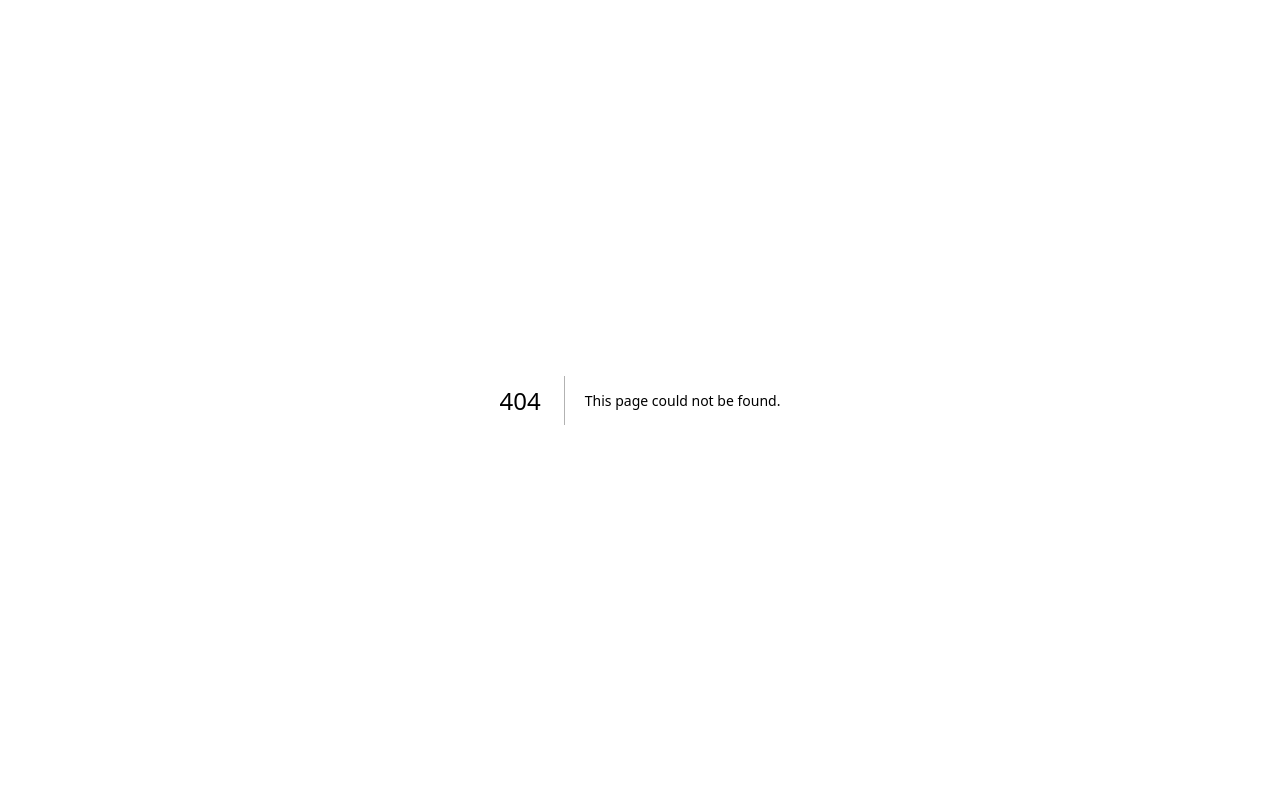
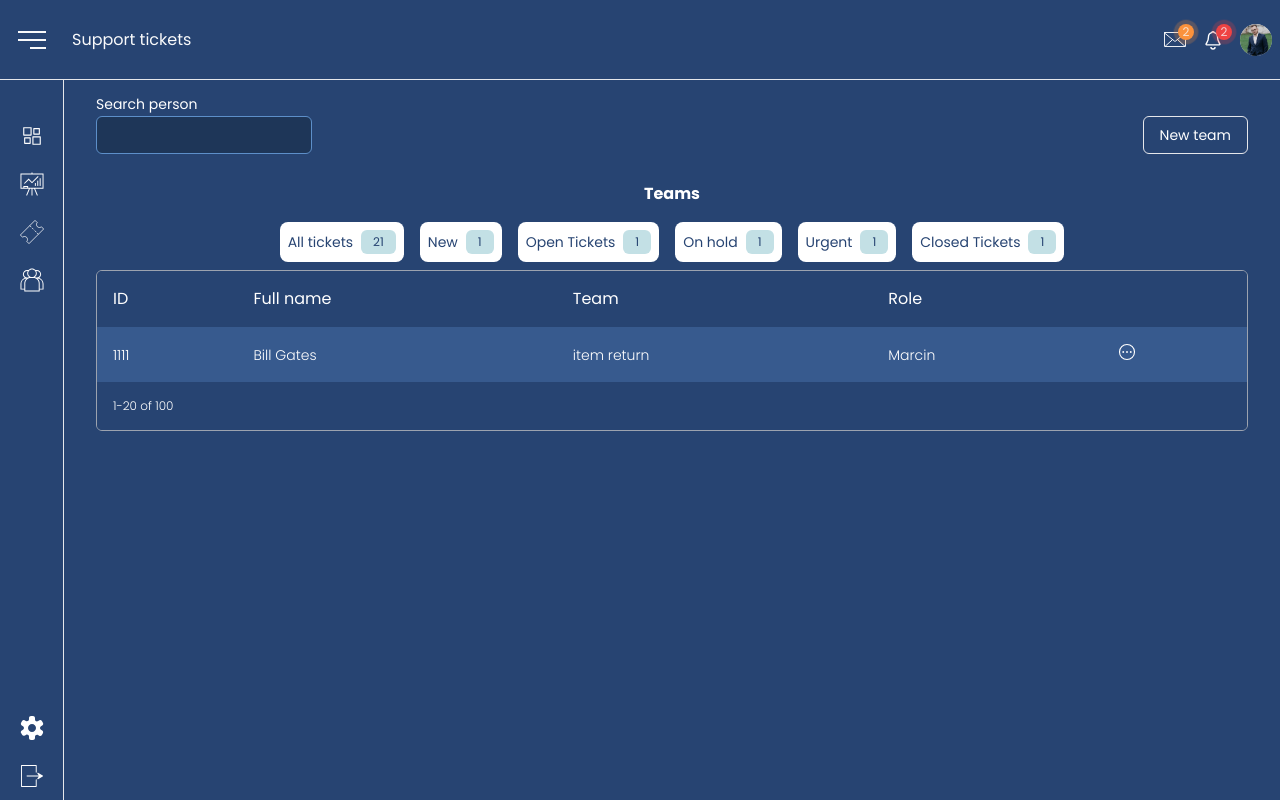
Before and after one commit to manawara/support-tikets-system, a Next.js app: page /dashboard/team in a window 1280 px wide. Before the commit this address had no page. Built offline with nearby package versions, Linux system fonts and the light colour scheme.

Commit message:
New page team and create functionality adding new person to the team

```diff
--- /dev/null
+++ b/actions/team.ts
@@ -0,0 +1,26 @@
+'use server'
+
+import { db } from '@/lib/db'
+import { z } from 'zod'
+import { schemaTeam } from '@/app/dashboard/team/schemaTeam'
+
+export const addNewTeam = async (values: z.infer<typeof schemaTeam>) => {
+  const validatedField = schemaTeam.safeParse(values)
+  console.log(validatedField)
+  if (!validatedField.success) {
+    return { error: 'Invalid field' }
+  }
+
+  try {
+    await db.team.create({
+      data: {
+        name: validatedField.data.name,
+      },
+    })
+    return {
+      success: 'Created successfully',
+    }
+  } catch (err) {
+    return { error: 'Something went wrong!' }
+  }
+}
--- /dev/null
+++ b/app/dashboard/team/page.tsx
@@ -0,0 +1,50 @@
+import React from 'react'
+import NavTicketList from '@/components/SidebarTicket/NavTicketList'
+import Input from '@/components/Input'
+import Table from '@/components/Table/Table'
+import NewTeam from '@/components/Team/NewTeam'
+const TeamPage = () => {
+  const data = [
+    {
+      fullName: 'Bill Gates',
+      team: 'item return',
+      role: 'Marcin',
+      id: 1111,
+    },
+  ]
+
+  const columns = [
+    { key: 'id', header: 'ID' },
+
+    { key: 'fullName', header: 'Full name' },
+    { key: 'team', header: 'Team' },
+    { key: 'role', header: 'Role' },
+    { key: 'action', header: '' },
+  ]
+  return (
+    <div className="flex flex-col px-8">
+      <div className="flex flex-col sm:flex-row sm:justify-between sm:items-center">
+        <div className="w-full max-w-[320px] sm:max-w-72 flex flex-col">
+          <Input label="Search person" />
+        </div>
+        <div className="max-w-30 mt-6">
+          <NewTeam />
+        </div>
+      </div>
+      <NavTicketList
+        title="Teams"
+        items={[
+          { name: 'All tickets', count: 21 },
+          { name: 'New', count: 1 },
+          { name: 'Open Tickets', count: 1 },
+          { name: 'On hold', count: 1 },
+          { name: 'Urgent', count: 1 },
+          { name: 'Closed Tickets', count: 1 },
+        ]}
+      />
+      <Table data={data} columns={columns} namePage="team" />
+    </div>
+  )
+}
+
+export default TeamPage
--- /dev/null
+++ b/app/dashboard/team/schemaTeam.ts
@@ -0,0 +1,4 @@
+import { z } from 'zod'
+export const schemaTeam = z.object({
+  name: z.string().min(1, 'Name team is required!'),
+})
--- /dev/null
+++ b/components/Team/NewTeam.tsx
@@ -0,0 +1,122 @@
+'use client'
+import { useState, useRef, useEffect, useTransition } from 'react'
+import { AnimatePresence, motion } from 'framer-motion'
+import { Button } from '../Button'
+import Input from '../Input'
+import { addNewTeam } from '@/actions/team'
+import { useForm } from 'react-hook-form'
+import { z } from 'zod'
+import { schemaTeam } from '@/app/dashboard/team/schemaTeam'
+import { zodResolver } from '@hookform/resolvers/zod'
+import { ErrorMessage } from '@hookform/error-message'
+const NewTeam = () => {
+  const [open, setOpen] = useState(false)
+  const [message, setMessage] = useState({
+    error: '',
+    success: '',
+  })
+  const [pending, startTransition] = useTransition()
+
+  const modalRef = useRef<HTMLDivElement>(null)
+
+  const {
+    reset,
+    register,
+    handleSubmit,
+    formState: { errors },
+  } = useForm<z.infer<typeof schemaTeam>>({
+    resolver: zodResolver(schemaTeam),
+    defaultValues: {
+      name: '',
+    },
+  })
+
+  const handleOpenModal = () => {
+    setOpen((prev) => !prev)
+    setMessage({
+      error: '',
+      success: '',
+    })
+  }
+  const handleInputChange = () => {
+    setMessage({ error: '', success: '' })
+  }
+  const onSubmit = (values: z.infer<typeof schemaTeam>) => {
+    setMessage({ error: '', success: '' })
+    startTransition(() => {
+      addNewTeam(values)
+        .then((data) => {
+          if (data?.error) {
+            setMessage({
+              error: data.error,
+              success: '',
+            })
+            reset()
+          } else if (data?.success) {
+            setMessage({
+              error: '',
+              success: data.success,
+            })
+          }
+        })
+        .catch((err) =>
+          setMessage({
+            error: 'An unexpected error occurred',
+            success: '',
+          })
+        )
+    })
+  }
+
+  useEffect(() => {
+    const handleClickOutside = (e: Event) => {
+      if (modalRef.current && !modalRef.current.contains(e.target as Node)) {
+        setOpen((prev) => !prev)
+      }
+    }
+
+    document.addEventListener('mousedown', handleClickOutside)
+    document.addEventListener('touchstart', handleClickOutside)
+
+    return () => {
+      document.removeEventListener('mousedown', handleClickOutside)
+      document.removeEventListener('touchstart', handleClickOutside)
+    }
+  }, [])
+
+  return (
+    <div className="relative top-0 right-0">
+      <Button onClick={handleOpenModal}>New team</Button>
+      {open && (
+        <div className="absolute right-0 mt-4 z-10" ref={modalRef}>
+          <div className="relative bg-darkBlue border rounded-md py-4 px-6">
+            <div className="absolute -top-2 right-4 w-4 h-4 bg-darkBlue border-t border-l rotate-45"></div>
+            <form className="flex flex-col gap-2" onSubmit={handleSubmit(onSubmit)}>
+              <span className="text-center">Add new team</span>
+              <div className="w-40">
+                <Input placeholder="Name team" isExpanded {...register('name', { onChange: handleInputChange })} />
+              </div>
+              <Button>{pending ? 'Sending' : 'Send'}</Button>
+            </form>
+            <AnimatePresence>
+              <motion.div
+                initial={{ opacity: 0 }}
+                animate={{ opacity: 1 }}
+                transition={{ duration: 0.3 }}
+                className="mt-2 text-xs text-center"
+              >
+                {message.success && <span className="text-green-500">{message.success}</span>}
+                {message.error && <span className="text-red-500">{message.error}</span>}
+                <div className="text-red-500 text-xs ">
+                  <ErrorMessage errors={errors} name="name" />
+                </div>
+              </motion.div>
+            </AnimatePresence>
+          </div>
+        </div>
+      )}
+    </div>
+  )
+}
+
+export default NewTeam
```
